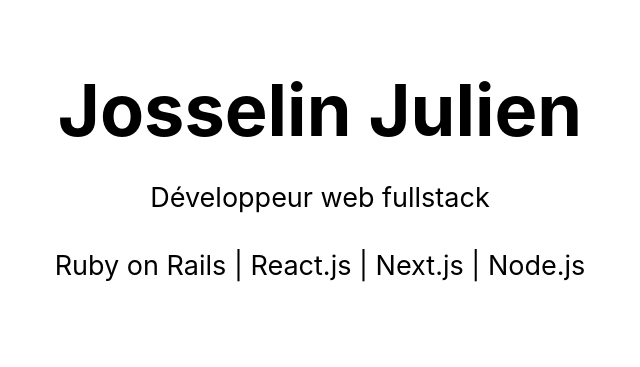
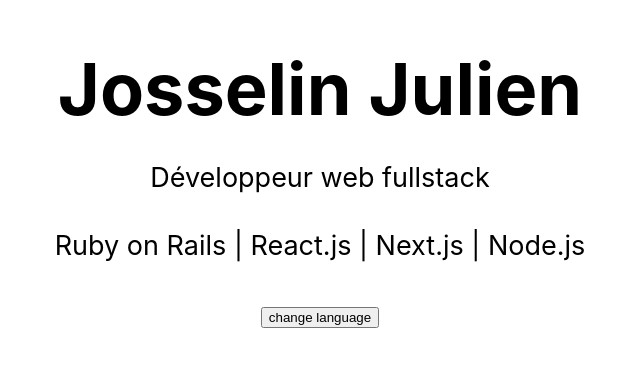
Before and after one commit to OnyJ/Portfolio, a Next.js app: page / in a window 1280 px wide. Shown: the part 209-576 px from the top of the page, without its empty margins (320-960 px from the left). Built offline with nearby package versions, Linux system fonts and the light colour scheme.

Commit message:
home: store language state in localstorage

```diff
--- a/pages/index.js
+++ b/pages/index.js
@@ -1,7 +1,19 @@
 import Head from "next/head";
+import { useEffect, useState } from "react";
 import styles from "../styles/Home.module.scss";
 
 export default function Home() {
+  const [language, setLanguage] = useState("fr");
+
+  useEffect(() => {
+    const storageLanguage = localStorage.getItem("lang");
+    setLanguage(storageLanguage);
+  }, []);
+
+  useEffect(() => {
+    localStorage.setItem("lang", language);
+  }, [language]);
+
   return (
     <div className={styles.container}>
       <Head>
@@ -15,6 +27,16 @@
         <div className={styles.description}>
           <p>Développeur web fullstack</p>
           <p>Ruby on Rails | React.js | Next.js | Node.js</p>
+          <button
+            onClick={() => {
+              language === "fr"
+                ? setLanguage("en")
+                : setLanguage("fr");
+            }}
+          >
+            change language
+          </button>
+          <span>{language}</span>
         </div>
       </main>
     </div>
```
